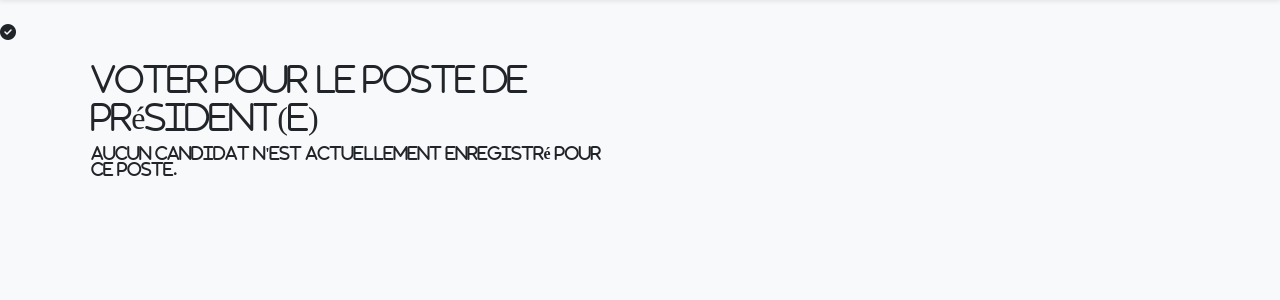
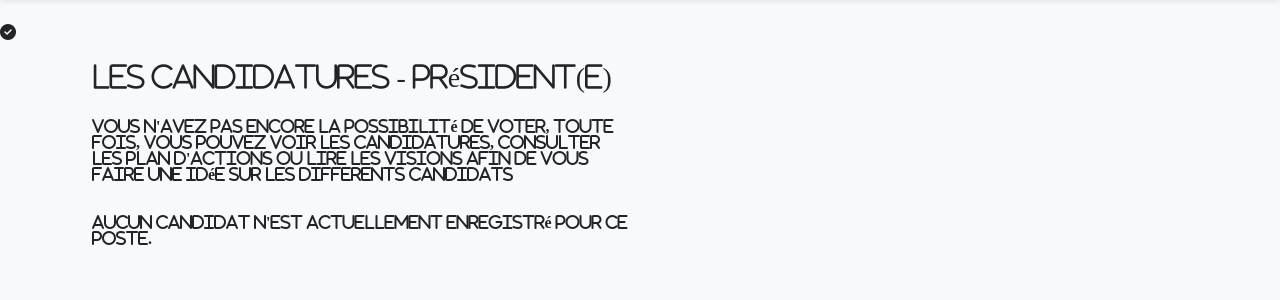
Before and after one commit to PacomeKFP/eklogi, a Flask app: page /vote/president in a window 1280 px wide. Shown: the part 142-442 px from the top of the page. Run offline with Flask 3, Linux system fonts and the light colour scheme; data that the repository does not hold is empty; some libraries are stand-ins or nearby versions.

Commit message:
Adding Candidatures consultations.

```diff
--- a/app.py
+++ b/app.py
@@ -19,6 +19,8 @@ UPLOAD_FOLDER = 'uploads'
 def uploaded_file(filename):
     return send_from_directory(UPLOAD_FOLDER, filename)
 
+if not os.path.exists(UPLOAD_FOLDER):
+    os.makedirs(UPLOAD_FOLDER)
 
 with app.app_context():
     db.create_all()
--- a/config.py
+++ b/config.py
@@ -1,8 +1,8 @@
 from datetime import datetime, date
 import pytz
 
-DATABASE_URI = 'mysql://root:root_password@localhost:3306/eklogi'   # for MySQL
-# DATABASE_URI = 'sqlite:///elections.db' # for sqlite
+# DATABASE_URI = 'mysql://root:root_password@localhost:3306/eklogi'   # for MySQL
+DATABASE_URI = 'sqlite:///elections.db' # for sqlite
 
 
 # Configuration des postes disponibles
--- a/templates/vote.html
+++ b/templates/vote.html
@@ -3,9 +3,22 @@
 {% block title %}Voter pour {{ poste_texte }} - Élections du Club{% endblock %}
 
 {% block content %}
+{% if phase == 2 %}
 <h2 class="text-start">Voter pour le poste de {{ poste_texte }}</h2>
+{% else %}
+<h3 class="text-start">Les candidatures - {{ poste_texte }}</h3><br>
+
+<p>
+    Vous n'avez pas encore la possibilité de voter, toute fois, vous pouvez voir les candidatures, consulter les plan
+    d'actions ou lire les visions afin de vous faire une idée sur les differents candidats
+</p>
+<br>
+
+{% endif %}
+
 {% if candidats %}
 <form method="POST" action="{{ url_for('templates.vote', poste=poste) }}" class="container">
+    {% if phase == 2%}
     <!-- Matricule -->
     <div class="form-row mb-4 text-start">
         <label for="matricule" class="col-form-label text-start">Votre matricule</label>
@@ -15,17 +28,24 @@
     </div>
 
     <h4 class="mb-4 text-start">Choisissez votre candidat :</h4>
-
+    {% endif%}
     <!-- Cartes pour chaque candidat -->
     <div class="row">
         {% for candidat in candidats %}
+
+        {% if phase == 2 %}
             <div class="col-md-4 mb-4" onClick="selectCandidate('{{ candidat.id }}')">
-            <div class="card shadow-sm h-100"  id="card-{{candidat.id}}">
-                <div class="card-body text-center " >
+        {% else %}
+            <div class="col-md-4 mb-4"
+            onClick="alert('Ce n\'est pas encore le moment de voter, veuillez patienter encore ');">
+        {% endif %}
+                <div class="card shadow-sm h-100" id="card-{{candidat.id}}">
+                    <div class="card-body text-center ">
                         <div class="mb-3">
                             {% if candidat.photo %}
                             <img src="{{ url_for('uploaded_file', filename=candidat.photo) }}" alt="{{ candidat.nom }}"
-                            class="img-fluid rounded-circle" style="width: 100px; height: 100px; object-fit: cover;">
+                                class="img-fluid rounded-circle"
+                                style="width: 100px; height: 100px; object-fit: cover;">
                             {% else %}
                             <i class="fas fa-user-circle fa-3x text-primary"></i>
                             {% endif %}
@@ -34,7 +54,7 @@
                         <input type="radio" class="hidden" id="candidat_{{ candidat.id }}" name="candidat_id"
                             value="{{ candidat.id }}" required>
                         <label for="candidat_{{ candidat.id }}">
-                        <h4 class="card-title mt-2">{{ candidat.nom }}</h4>
+                            <h5 class="card-title mt-2">{{ candidat.nom }}</h5>
                         </label>
                         {% if poste == 'president' %}
                         {% if candidat.programme %}
@@ -54,10 +74,12 @@
             {% endfor %}
         </div>
 
+        {% if phase==2 %}
         <!-- Bouton de soumission -->
         <div class="text-center mt-4">
             <button type="submit" class="btn btn-primary">Voter</button>
         </div>
+        {% endif %}
 </form>
 
 <script>
```
Also changed, not shown: templates/home.html (+12 -8 lines). Lines whose indentation alone changed are shown as unchanged.
